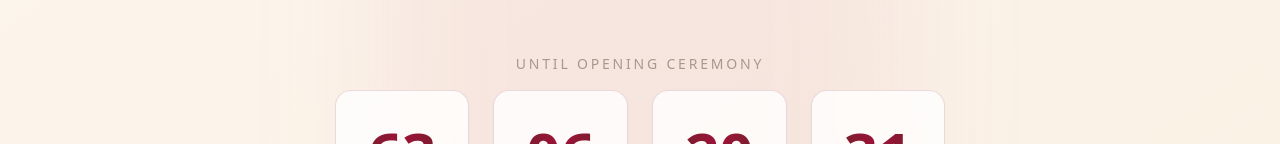
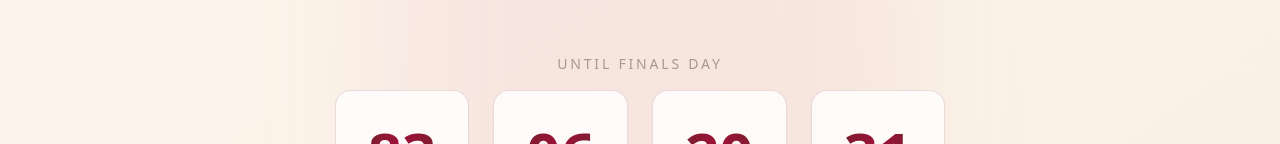
Before and after one commit to KaungSiThu-Sallius/UTM-Hackathon, a React (Vite) app: page / in a window 1280 px wide. Shown: the part 442-586 px from the top of the page. Built offline with nearby package versions, Linux system fonts and the light colour scheme.

Commit message:
Update eventData.js

```diff
--- a/src/eventData.js
+++ b/src/eventData.js
@@ -9,9 +9,9 @@ export const eventData = {
         title: "UTMxHackathon 2026",
         subtitle: "Build. Innovate. Transform.",
         description: "An innovation-driven hackathon organised by Club PERSAKA, Universiti Teknologi Malaysia.",
-        // Countdown target date: Opening Ceremony 4 May 2026
-        countdownDate: new Date("2026-05-04T00:00:00").getTime(),
-        countdownLabel: "Opening Ceremony",
+        // Countdown target date: Finals Exhibition & Pitching 24 May 2026
+        countdownDate: new Date("2026-05-24T00:00:00").getTime(),
+        countdownLabel: "Finals Day",
         registerButtonText: "Register Now",
         registerLink: "https://kooq.my/events/utmxhackathon26",
     },
```
